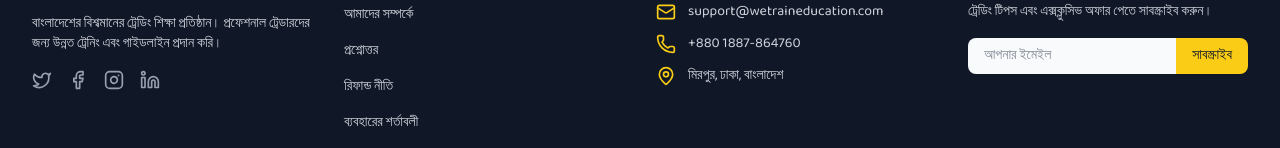
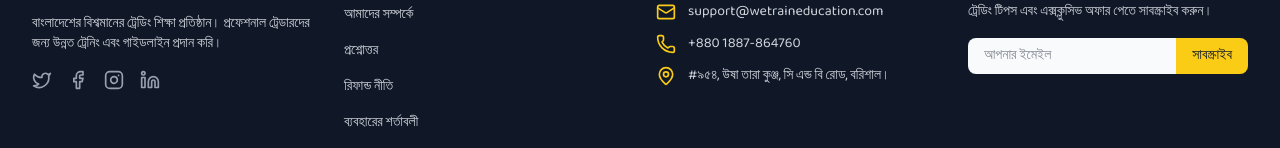
Before and after one commit to ahsandevhub/wetraineducation, a Next.js app: page / in a window 1280 px wide. Shown: the part 5610-5758 px from the top of the page. Built offline with nearby package versions, Linux system fonts and the light colour scheme.

Commit message:
Update contact address in footer to reflect new location

```diff
--- a/app/components/Footer.tsx
+++ b/app/components/Footer.tsx
@@ -26,7 +26,7 @@ export default function Footer() {
   const contactInfo = [
     { icon: Mail, text: "support@wetraineducation.com" },
     { icon: Phone, text: "+880 1887-864760" },
-    { icon: MapPin, text: "মিরপুর, ঢাকা, বাংলাদেশ" },
+    { icon: MapPin, text: "#৯৫৪, উষা তারা কুঞ্জ, সি এন্ড বি রোড, বরিশাল।" },
   ];
 
   const socialLinks = [
```
